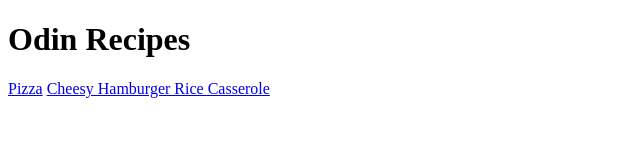
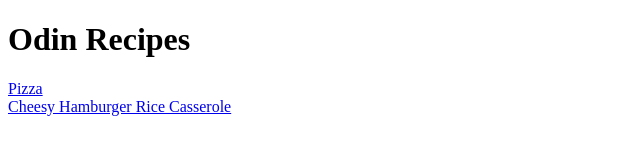
Before and after one commit to mikels0n/odin-recipes, a plain HTML site: page index.html in a window 1280 px wide. Shown: the whole page, without its empty margins (0-640 px from the left). Drawn offline with Linux system fonts and the light colour scheme.

Commit message:
recipe links are on separated line

```diff
--- a/index.html
+++ b/index.html
@@ -7,7 +7,7 @@
 </head>
 <body>
     <h1>Odin Recipes</h1>
-    <a href="recipes/pizza.html">Pizza</a>
-    <a href="recipes/casserole.html">Cheesy Hamburger Rice Casserole</a>
+    <a href="recipes/pizza.html">Pizza</a><br>
+    <a href="recipes/casserole.html">Cheesy Hamburger Rice Casserole</a><br>
 </body>
 </html>
```
